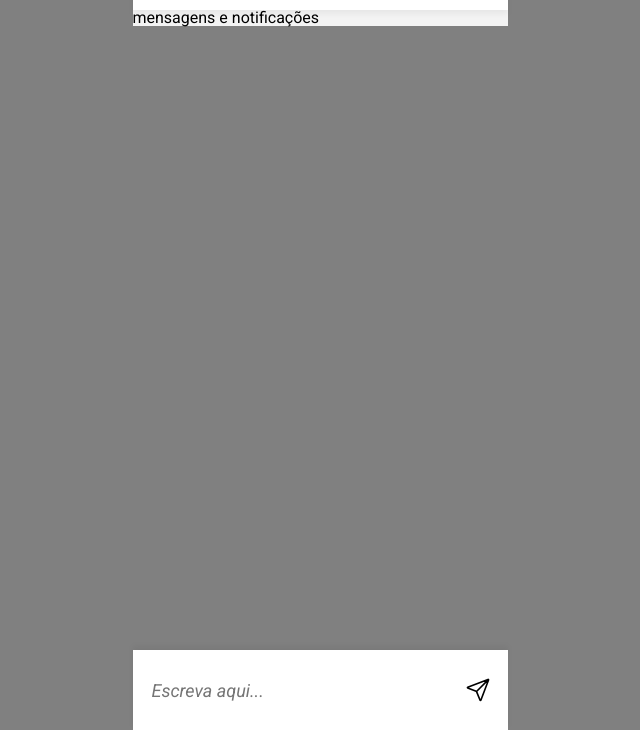
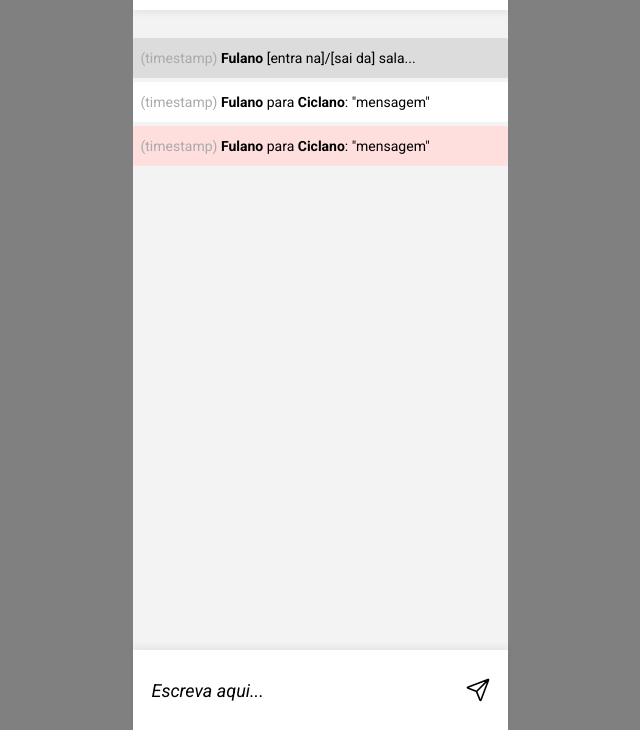
Before and after one commit to leonanm03/projeto5-batepapouol, a plain HTML site: page index.html in a window 1280 px wide. Shown: the part 70-800 px from the top of the page, without its empty margins (320-960 px from the left). Drawn offline with nearby package versions, Linux system fonts and the light colour scheme.

Commit message:
layout modelado

```diff
--- a/css/style.css
+++ b/css/style.css
@@ -9,6 +9,7 @@
 body {
     background-color: gray;
     width: 375px;
+    height: 667px;
     margin: auto;
 }
 
@@ -33,6 +34,10 @@ header {
 header>ion-icon {
     font-size: 42px;
 }
+
+/* Barra superior */
+
+
 
 /* Barra inferior */
 footer {
@@ -63,6 +68,10 @@ footer>input:focus {
     outline: 0;
 }
 
+footer>input::placeholder {
+    color: black;
+}
+
 footer>input:focus::placeholder {
     color: transparent;
 }
@@ -71,9 +80,49 @@ footer>ion-icon {
     font-size: 26px;
 }
 
+/* barra inferior */
+
+
+
 /* conteúdo principal */
 main {
     margin: 80px 0;
+    padding-top: 24px;
     width: 100%;
+    height: 100%;
     background-color: #F3F3F3;
 }
+
+main>ul>li {
+    width: 100%;
+    border-radius: 2px;
+    font-style: normal;
+    font-weight: 400;
+    font-size: 14px;
+    line-height: 16px;
+    display: flex;
+    flex-wrap: wrap;
+    align-items: center;
+    padding: 12px 8px;
+    margin: 4px 0;
+}
+
+.access-alert {
+    background: #DCDCDC;
+}
+
+.msg-all {
+    background-color: white;
+}
+
+.msg-private {
+    background: #FFDEDE;
+}
+
+strong {
+    font-weight: bold;
+}
+
+.timestamp {
+    color: #AAAAAA;
+}
--- a/index.html
+++ b/index.html
@@ -15,11 +15,28 @@
 
 <body>
     <main>
-        mensagens e notificações
         <header>
             <img class="logo" src="./figs/logo 1.png">
             <ion-icon name="people"></ion-icon>
         </header>
+
+        <ul>
+            <li class="access-alert">
+                <p><span class="timestamp">(timestamp)</span> <strong class="user-access">Fulano</strong> [entra
+                    na]/[sai da] sala...</p>
+            </li>
+
+            <li class="msg-all">
+                <p><span class="timestamp">(timestamp)</span> <strong class="sender">Fulano</strong> para <strong
+                        class="receiver">Ciclano</strong></p>: "mensagem"
+            </li>
+
+            <li class="msg-private">
+                <p><span class="timestamp">(timestamp)</span> <strong class="sender">Fulano</strong> para <strong class="receiver">Ciclano</strong></p>: "mensagem"
+
+            </li>
+        </ul>
+
         <footer>
             <input placeholder="Escreva aqui..." type="text">
             <ion-icon name="paper-plane-outline"></ion-icon>
```
